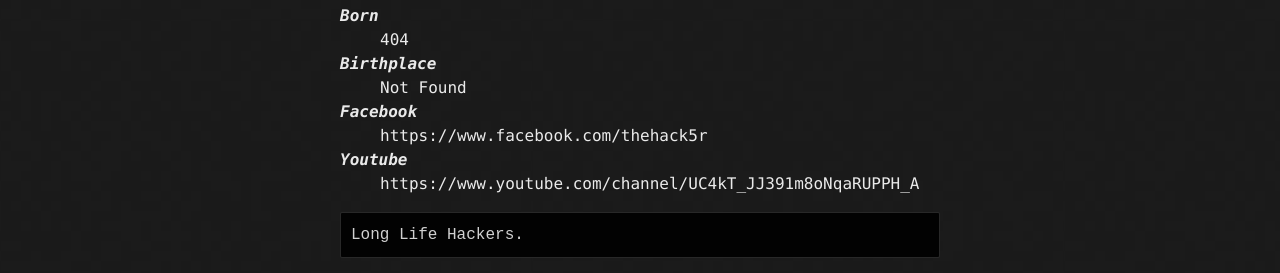
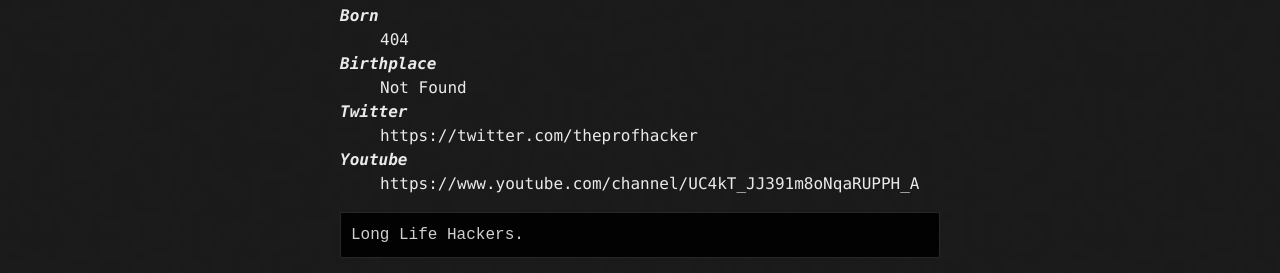
Before and after one commit to theprofhacker/thehacker, a Jekyll site: the page built from index.md, in a window 1280 px wide. Shown: the part 1044-1317 px from the top of the page. Built offline with Jekyll 4.4.1, drawn with Linux system fonts in a browser that asks for light colours.

Commit message:
Update index.md

```diff
--- a/index.md
+++ b/index.md
@@ -23,8 +23,8 @@ layout: default
 <dd>404</dd>
 <dt>Birthplace</dt>
 <dd>Not Found</dd>
-<dt>Facebook</dt>
-<dd>https://www.facebook.com/thehack5r</dd>
+<dt>Twitter</dt>
+<dd>https://twitter.com/theprofhacker</dd>
 <dt>Youtube</dt>
   <dd>https://www.youtube.com/channel/UC4kT_JJ391m8oNqaRUPPH_A</dd>
 </dl>
```
